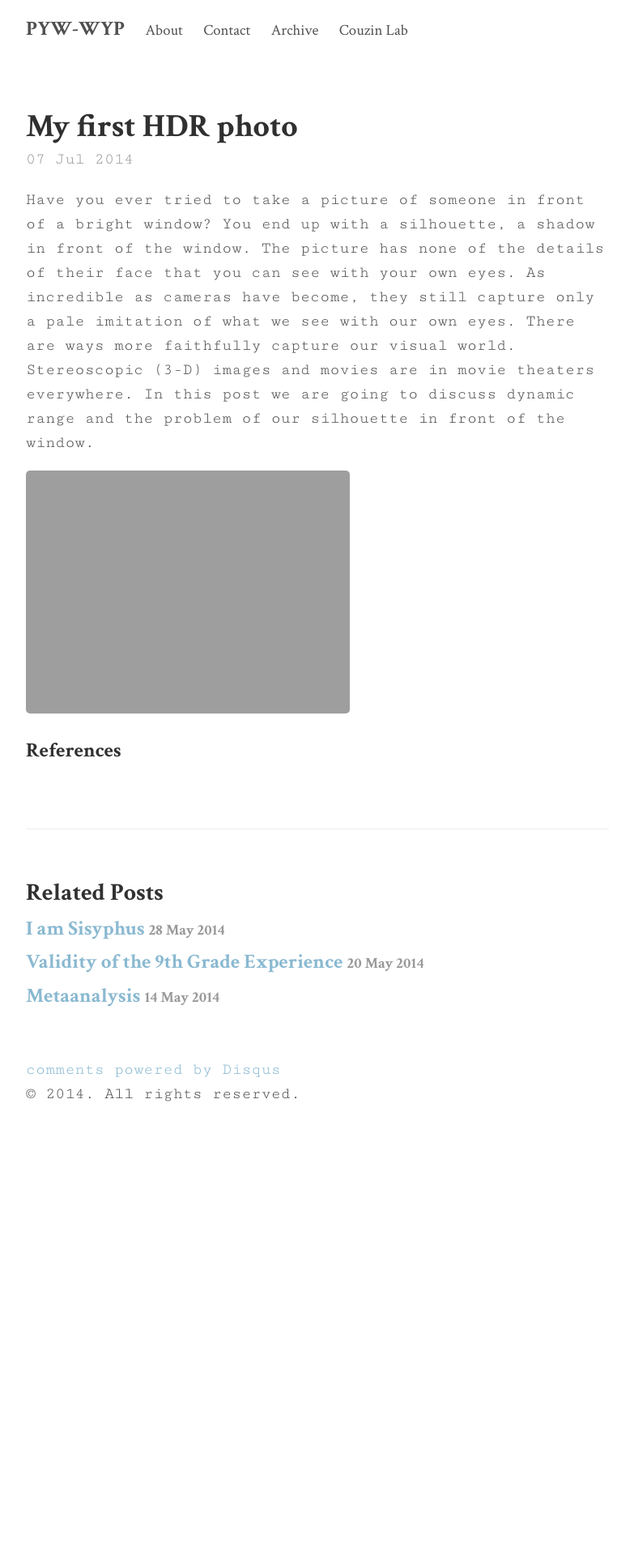
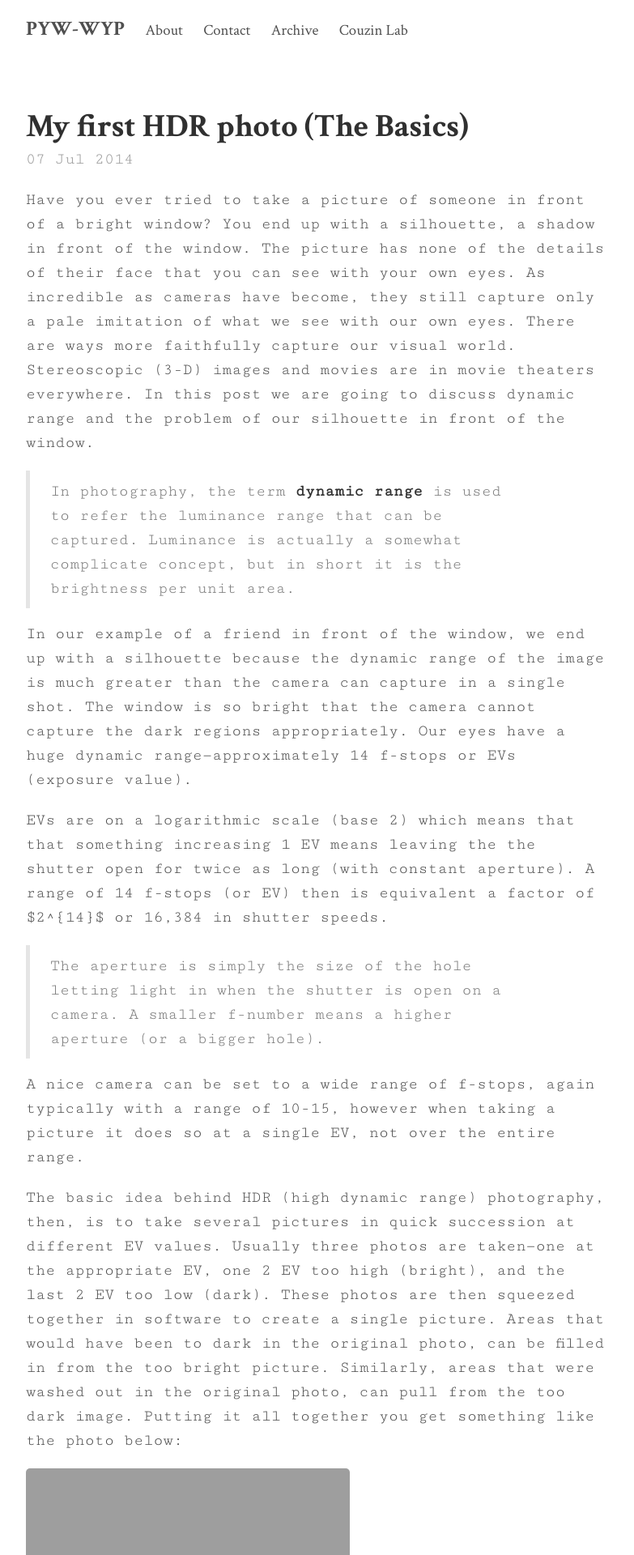
Before and after one commit to capecodcid/capecodcid.github.io, a Jekyll site: the page built from _posts/2014-07-07-HDR_take1.md, in a window 1280 px wide. Shown: the top 1920 px of the page at 81% size, without its empty margins (248-1031 px from the left). Built offline with Jekyll 4.4.1, drawn with Linux system fonts in a browser that asks for light colours; some web fonts are replaced; comment, search, counter and statistics services are not loaded; some of the changed text lies outside the part shown.

Commit message:
updated HDR post

```diff
--- a/_posts/2014-07-07-HDR_take1.md
+++ b/_posts/2014-07-07-HDR_take1.md
@@ -1,14 +1,27 @@
 ---
 layout: post
-title: My first HDR photo
+title: My first HDR photo (The Basics)
 description: Ecologist, Physicist, and Teacher
 tags: [education, art, photography]
 ---
 
 Have you ever tried to take a picture of someone in front of a bright window?  You end up with a silhouette, a shadow in front of the window.  The picture has none of the details of their face that you can see with your own eyes.  As incredible as cameras have become, they still capture only a pale imitation of what we see with our own eyes.  There are ways more faithfully capture our visual world.  Stereoscopic (3-D) images and movies are in movie theaters everywhere.  In this post we are going to discuss dynamic range and the problem of our silhouette in front of the window.
 
+> In photography, the term **dynamic range** is used to refer the luminance range that can be captured.  Luminance is actually a somewhat complicate concept, but in short it is the brightness per unit area.
+
+In our example of a friend in front of the window, we end up with a silhouette because the dynamic range of the image is much greater than the camera can capture in a single shot.  The window is so bright that the camera cannot capture the dark regions appropriately.  Our eyes have a huge dynamic range---approximately 14 f-stops or EVs (exposure value).
+
+EVs are on a logarithmic scale (base 2) which means that that something increasing 1 EV means leaving the the shutter open for twice as long (with constant aperture).  A range of 14 f-stops (or EV) then is equivalent a factor of $2^{14}$ or 16,384 in shutter speeds.
+
+> The aperture is simply the size of the hole letting light in when the shutter is open on a camera.  A smaller f-number means a higher aperture (or a bigger hole).
+
+A nice camera can be set to a wide range of f-stops, again typically with a range of 10-15, however when taking a picture it does so at a single EV, not over the entire range.
+
+The basic idea behind HDR (high dynamic range) photography, then, is to take several pictures in quick succession at different EV values.  Usually three photos are taken---one at the appropriate EV, one 2 EV too high (bright), and the last 2 EV too low (dark).  These photos are then squeezed together in software to create a single picture.  Areas that would have been to dark in the original photo, can be filled in from the too bright picture.  Similarly, areas that were washed out in the original photo, can pull from the too dark image.  Putting it all together you get something like the photo below:
 
 ![Red Jeep]({{ site.url }}/post_images/LINCOLN_WOODS_redjeep.jpg)
 
+For some really cool HDR photos check out [Trey Ratcliff's portfolio](http://stuckincustoms.smugmug.com/).
+
 
 ### References
```
Also changed, not shown: _posts/2014-06-12-Graduation.md (renamed from _drafts/2014-06-12-Graduation.md).
